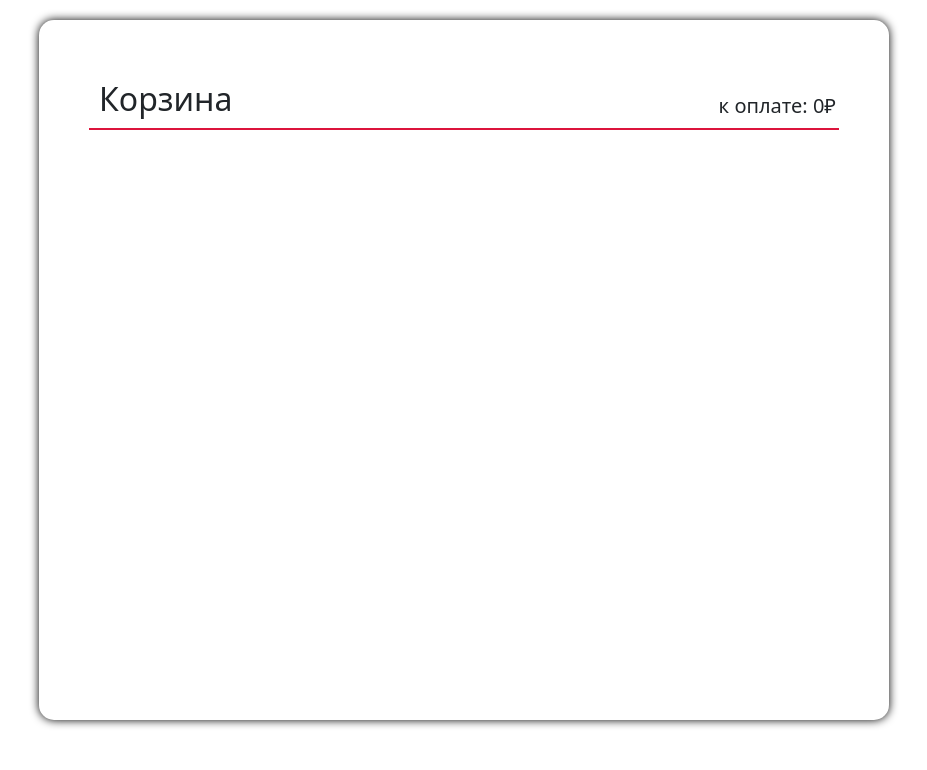
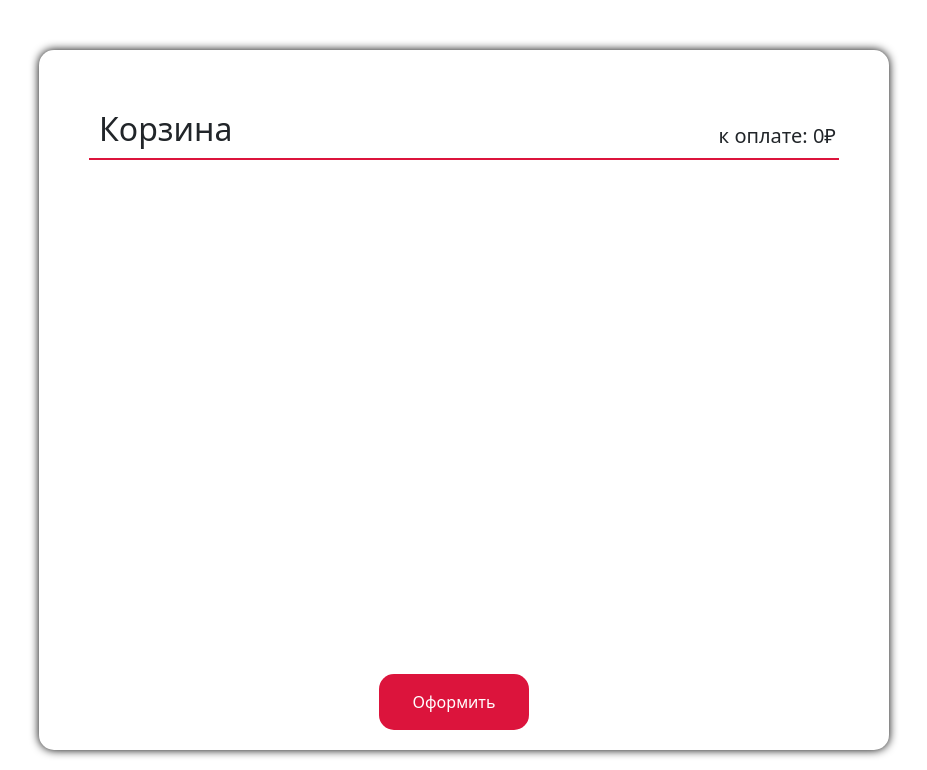
Before and after one commit to MaxTet1703/ShopWeb, a Django app: page /homepage/basket/ in a window 1280 px wide. Shown: the part 91-861 px from the top of the page, without its empty margins (176-1103 px from the left). Before the commit the page ends 818 px from the top, so only its background shows below. Run offline with Django 4.2, Linux system fonts and the light colour scheme; a user stored in the database is signed in; data comes from the database, SQL or seed files in the repository; both versions use the stored data as it was after the commit; data that the repository does not hold is empty; some libraries are stand-ins or nearby versions.

Commit message:
Сделал оболочку для оформления заказов

```diff
--- a/Client/static/css/basket.css
+++ b/Client/static/css/basket.css
@@ -59,3 +59,40 @@ h2.name-page span{
     font-size: 20px;
     text-align: right;
 }
+/*Кнопка оформления заказа*/
+#buying{
+    position: absolute;
+    bottom: 20px;
+    left: 40%;
+    width: 150px;
+    outline: none;
+    padding: 15px;
+    color: white;
+    background: rgb(220, 20, 60);
+    border: 1px solid transparent;
+    border-radius: 15px;
+    transition: all .4s;
+}
+#buying:hover{
+    color: rgb(220, 20, 60);
+    border-color: rgb(220, 20, 60);
+    background: none;
+}
+/*Сообщение о успехе оформления заказа*/
+div.success-wrapper{
+    padding: 15px;
+}
+p#success-order{
+    margin: 20px, auto;
+    display: inline-block;
+    padding: 20px;
+    background: rgb(189,236,182);
+    position: relative;
+
+}
+span.close{
+    position: absolute;
+    top: 0px;
+    right: 5px;
+    cursor: default;
+}
--- a/Client/static/js/basket.js
+++ b/Client/static/js/basket.js
@@ -1,6 +1,6 @@
 $(function($){
     $("i.basket").addClass("link");
-
+    // Удаление блюда из корзины
     let trashes = $("div.basket-wrapper div.item p.trash i.trash-icon");
     Array.from(trashes).forEach(trash => {
         $(trash).click(function(event){
@@ -26,6 +26,7 @@ $(function($){
             });
         });
     });
+    /*Управление чекбоксами для выбора блюд в корзине*/
    const checkboxes = $("div.basket-wrapper div.item input.select-item");
    Array.from(checkboxes).forEach(checkbox => {
         console.log($(checkbox).attr("checked"));
@@ -61,4 +62,25 @@ $(function($){
         });
        });
    });
+   $("#buying").click(function(e){
+       $.ajax({
+            type: "POST",
+            url: $(location).attr("href"),
+            dataType: 'json',
+            data: {
+                message: "order",
+                 csrfmiddlewaretoken: $('input[name="csrfmiddlewaretoken"]').val()
+            },
+            success: function(){
+                $('input.select-item[checked="checked"]').parent().remove();
+                $("p#success-order").removeClass("d-none");
+            },
+            error: function(){
+                console.log("Ошибка");
+            }
+       });
+   });
+   $("p#success-order").click(function(){
+        $("p#success-order").addClass("d-none");
+   })
 });
--- a/Client/templates/basket.html
+++ b/Client/templates/basket.html
@@ -4,6 +4,9 @@
 <link rel="stylesheet" type="text/css" href="{% static 'css/basket.css'%}">
 {% endblock %}
 {% block content %}
+    <div class="success-wrapper d-flex justify-content-center">
+        <p id="success-order" class="d-none">Заказ успешно оформлен <span class="close">&times;</span></p>
+    </div>
     <div class="container basket-wrapper">
         {% if items|length > 0%}
         <h2 class="name-page">Корзина <span class="total-price">к оплате: {{summ}}&#8381;</span></h2>
@@ -24,6 +27,7 @@
             <p class="trash d-flex justify-content-center align-items-center"><i name="{{item.pk}}" class="fa fa-trash trash-icon" ></i></p>
         </div>
         {%endfor%}
+        <button id="buying">Оформить</button>
     </div>
 {% endblock %}
 {% block js %}
--- a/Client/views.py
+++ b/Client/views.py
@@ -85,9 +85,14 @@ class Basket(LoginRequiredMixin, View):
             "summ": summ
         }, status=200)
 
+    def create_order(self, request):
+        OrdersItem.objects.filter(user_id=self.request.user, is_selected=True).delete()
+        return  JsonResponse(data = {}, status=200)
+
     choose_post = {
         "delete": delete_item,
-        "change": change_checkbox
+        "change": change_checkbox,
+        "order": create_order
     }
 
     def post(self, request):
```
Also changed, not shown: db.sqlite3.
